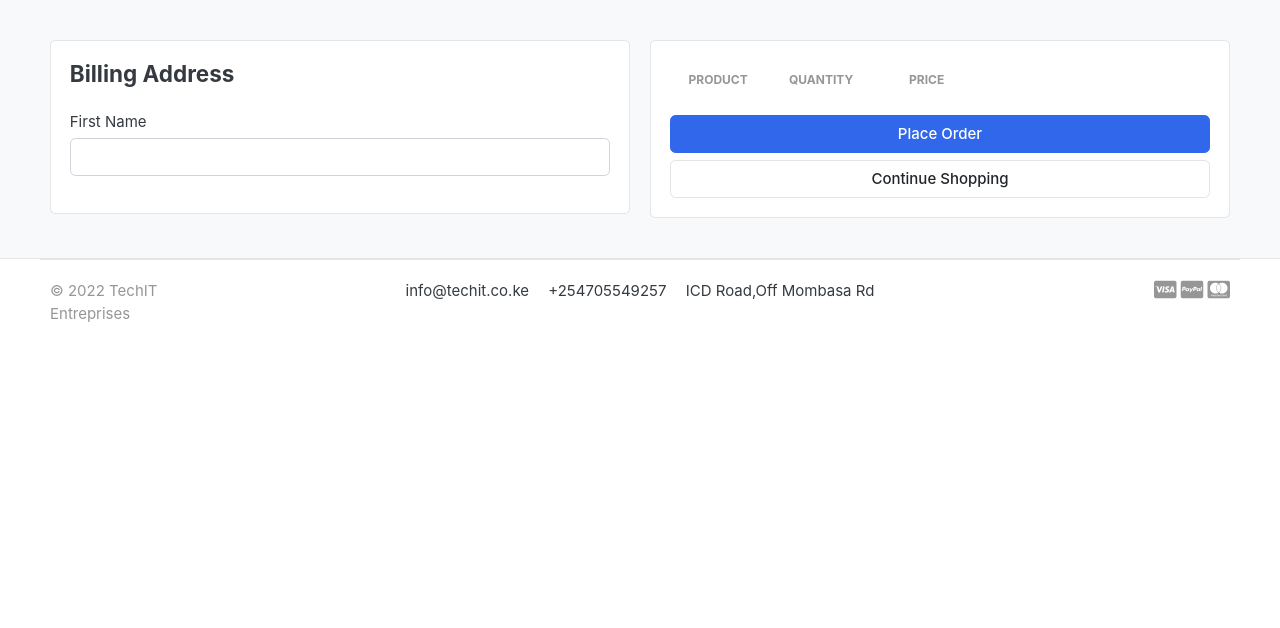
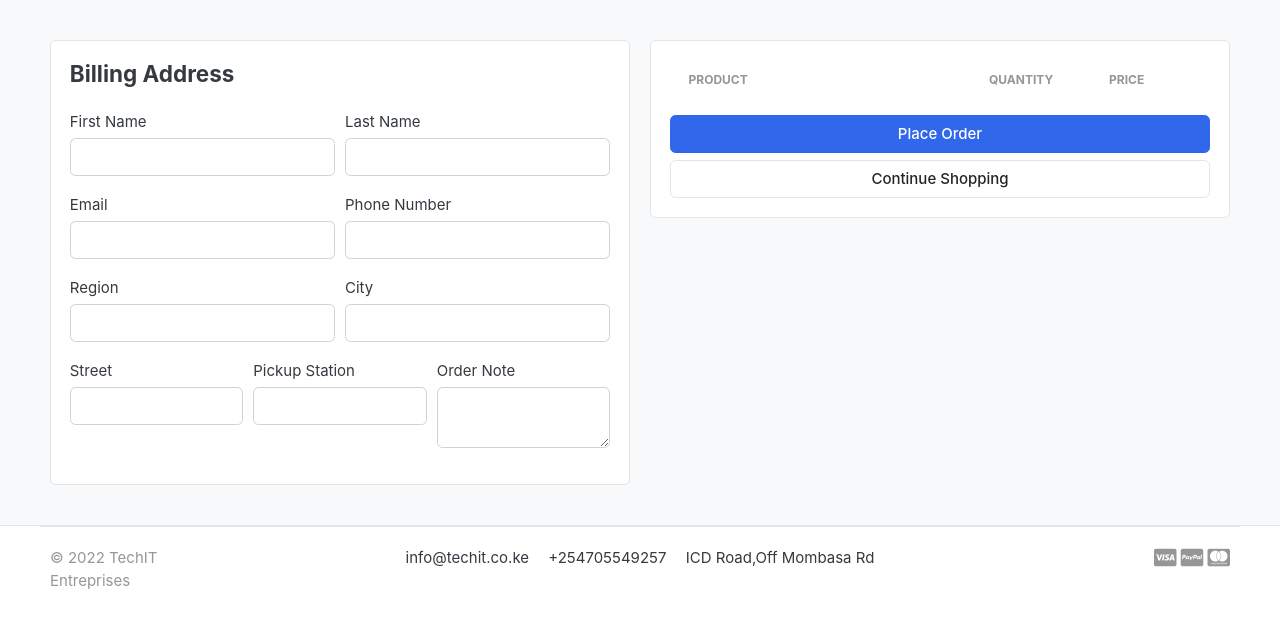
Before and after one commit to stevescilar/Tech-IT, a Django app: page /cart/checkout/ in a window 1280 px wide. Shown: the part 118-746 px from the top of the page. Run offline with Django 4.2, Linux system fonts and the light colour scheme; the visitor is signed in with stand-in values (Sample User, id 1); data that the repository does not hold is empty; some libraries are stand-ins or nearby versions; some web fonts are replaced.

Commit message:
checkout cnf

```diff
--- a/carts/models.py
+++ b/carts/models.py
@@ -1,4 +1,5 @@
 from django.db import models
+from accounts.models import Account
 from store.models import Product, Variation
 
 # Create your models here.
@@ -10,9 +11,10 @@ class Cart(models.Model):
         return self.cart_id
 
 class CartItem(models.Model):
+    user  = models.ForeignKey(Account, on_delete=models.CASCADE, null=True)
     product = models.ForeignKey(Product, on_delete=models.CASCADE)
     variations = models.ManyToManyField(Variation, blank=True)
-    cart = models.ForeignKey(Cart,on_delete=models.CASCADE)
+    cart = models.ForeignKey(Cart,on_delete=models.CASCADE,null=True)
     quantity = models.IntegerField()
     is_active = models.BooleanField(default=True)
 
--- a/carts/views.py
+++ b/carts/views.py
@@ -4,6 +4,7 @@ from django.shortcuts import get_object_or_404, redirect, render
 from django.core.exceptions import ObjectDoesNotExist
 from carts.models import Cart, CartItem
 from store.models import Product, Variation
+from django.contrib.auth.decorators import login_required
 
 # Create your views here.
 
@@ -129,6 +130,28 @@ def cart(request,total=0, quantity=0, cart_items=None ):
     }
 
     return render(request,'store/cart.html',context)
+@login_required(login_url='login')
+def checkout(request , total=0, quantity=0, cart_items=None):
+    try:
+        tax = 0
+        grand_total = 0
+        cart = Cart.objects.get(cart_id=_cart_id(request))
+        cart_items = CartItem.objects.filter(cart=cart, is_active= True)
+        for cart_item in cart_items:
+            total += (cart_item.product.price * cart_item.quantity)
+            quantity += cart_item.quantity
 
-def checkout(request):
-    return render(request,'store/checkout.html')
+        tax = (16 * total)/100
+        grand_total = total + tax
+
+    except ObjectDoesNotExist:
+        pass
+
+    context = {
+        'total'     :total,
+        'quantity'  :quantity,
+        'cart_items':cart_items,
+        'tax'       :tax,
+        'grand_total':grand_total,
+    }
+    return render(request,'store/checkout.html',context)
--- a/templates/store/cart.html
+++ b/templates/store/cart.html
@@ -98,7 +98,7 @@
                 <p class="text-center mb-3">
                     <img src="{% static 'images/misc/payments.png' %}" height="26">
                 </p>
-                <a href="./place-order.html" class="btn btn-primary btn-block"> Checkout </a>
+                <a href="{% url 'checkout' %}" class="btn btn-primary btn-block"> Checkout </a>
                 <a href="{% url 'store' %}" class="btn btn-light btn-block">Continue Shopping</a>
             </div> <!-- card-body.// -->
             </div> <!-- card.// -->
--- a/templates/store/checkout.html
+++ b/templates/store/checkout.html
@@ -12,14 +12,54 @@
     <div class="card">
         <div class="card-body">
             <h4 class="card-title mb-4">Billing Address</h4>
-            <form action="">
+            <form action="" method="POST">
+                {% csrf_token %}
                 <div class="form-row">
                     <div class="col form-group">
                         <label for="">First Name</label>
                         <input type="text" name="first_name" class="form-control" required>
                     </div>
+                    <div class="col form-group">
+                        <label for="">Last Name</label>
+                        <input type="text" name="last_name" class="form-control" required>
+                    </div>
                 </div>
-            </form>
+                <div class="form-row">
+                    <div class="col form-group">
+                        <label for="">Email</label>
+                        <input type="email" name="email" class="form-control" required>
+                    </div>
+                    <div class="col form-group">
+                        <label for="">Phone Number</label>
+                        <input type="text" name="phone" class="form-control" required>
+                    </div>
+                </div>
+                <div class="form-row">
+                    <div class="col form-group">
+                        <label for="">Region</label>
+                        <input type="text" name="region" class="form-control" required>
+                    </div>
+                    <div class="col form-group">
+                        <label for="">City</label>
+                        <input type="text" name="city" class="form-control" required>
+                    </div>
+                </div>
+                <div class="form-row">
+                    <div class="col form-group">
+                        <label for="">Street</label>
+                        <input type="text" name="street" class="form-control" required>
+                    </div>
+                    <div class="col form-group">
+                        <label for="">Pickup Station</label>
+                        <input type="text" name="pickup" class="form-control" required>
+                    </div>
+
+                    <div class="col form-group">
+                        <label for=""> Order Note </label>
+                        <textarea name="order_note" id="" rows="2" class="form-control"></textarea>
+                    </div>
+                </div>
+
         </div>
     </div> <!-- card.// -->
 
@@ -35,7 +75,7 @@
                           <th scope="col">Product</th>
                           <th scope="col" width="120">Quantity</th>
                           <th scope="col" width="120">Price</th>
-                          <th scope="col" class="text-right" width="200"> </th>
+
                         </tr>
                         </thead>
                         <tbody>
@@ -58,20 +98,9 @@
                                 <!-- col.// -->
                                             <div class="col">
                                                 <div class="input-group input-spinner">
-                                                    <div class="input-group-prepend">
-                                                    <a href="{% url 'remove_cart' cart_item.product.id cart_item.id %}" class="btn btn-light" type="button" id="button-plus"> <i class="fa fa-minus"></i> </a>
-                                                    </div>
-                                                    <input type="text" class="form-control"  value="{{ cart_item.quantity }}">
-                                                    <div class="input-group-append">
-                                                    <form action="{% url 'add_cart' cart_item.product.id %}"method="POST">
-                                                        {% csrf_token %}
-                                                        {% for item in cart_item.variations.all %}
-                                                        <input  type="hidden" name="{{ item.variation_category | lower }}" value="{{ item.variation_value | capfirst}}">
-                                                        {% endfor %}
-                                                        <button type="submit" class="btn btn-light" type="button" id="button-minus"> <i class="fa fa-plus"></i> </button>
 
-                                                    </form>
-                                                </div>
+                                                    <label for="">{{cart_item.quantity}}</label>
+
                                                 </div> <!-- input-group.// -->
                                             </div> <!-- col.// -->
                             </td>
@@ -81,15 +110,14 @@
                                     <small class="text-muted"> ${{ cart_item.product.price }} each </small>
                                 </div> <!-- price-wrap .// -->
                             </td>
-                            <td class="text-right">
-                            <a href="{% url 'remove_cart_item' cart_item.product.id cart_item.id %}" onclick="return confirm('Are you sure you want remove this item?')" class="btn btn-danger"> Remove</a>
-                            </td>
+
                         </tr>
                         {% endfor %}
                         </tbody>
                         </table>
-                <a href="./place-order.html" class="btn btn-primary btn-block"> Place Order </a>
+                <button type="submit" class="btn btn-primary btn-block"> Place Order </button>
                 <a href="{% url 'store' %}" class="btn btn-light btn-block">Continue Shopping</a>
+            </form>
             </div> <!-- card-body.// -->
             </div> <!-- card.// -->
 
```
Also changed, not shown: accounts/views.py (+16 -0 lines), carts/migrations/0003_cartitem_user_alter_cartitem_cart.py (added).
